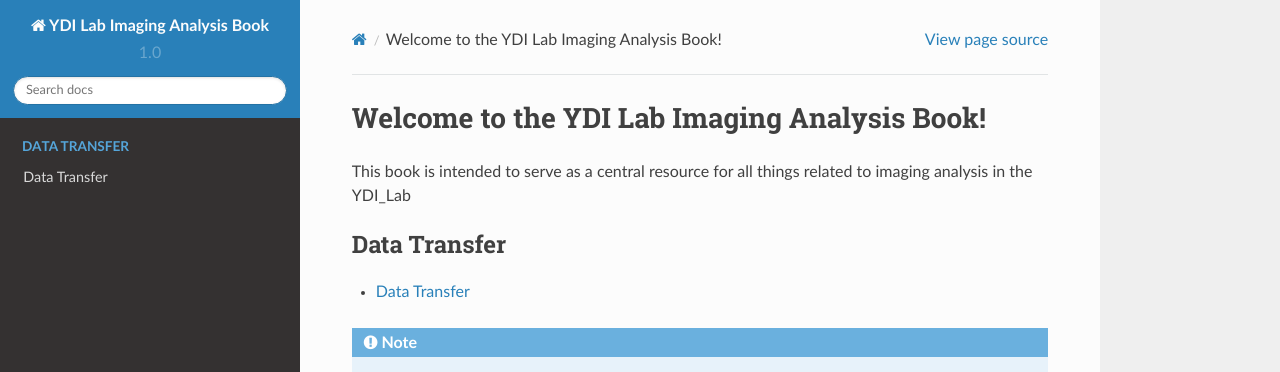
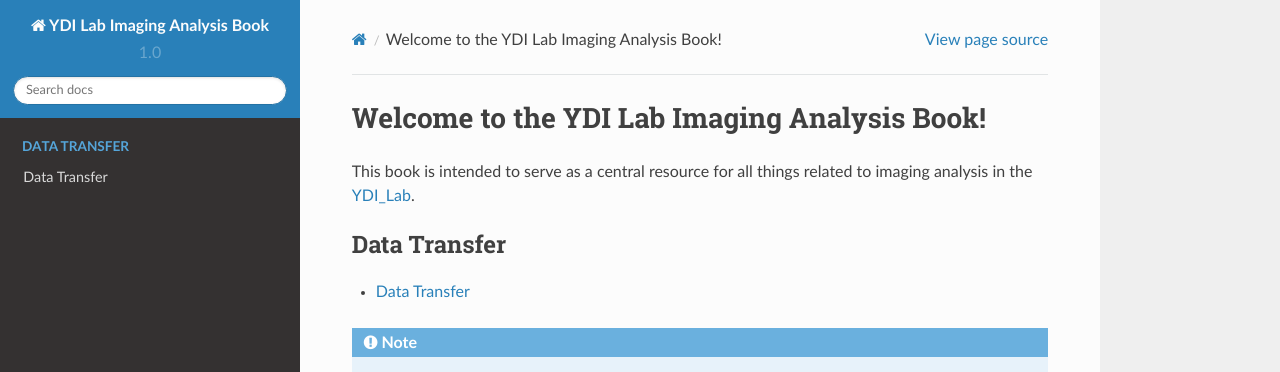
Before and after one commit to CFGEIER/YDI_imaging, a Sphinx documentation site: the page built from docs/index.rst, in a window 1280 px wide. Shown: the top 372 px of the page. Built offline with Sphinx 7.4.7 and the Read the Docs theme 2.0.0, drawn with Linux system fonts in a browser that asks for light colours; pages that are not in the unit, such as notebooks, are missing from menus; part of the change alters nothing that is shown.

```diff
--- a/docs/index.rst
+++ b/docs/index.rst
@@ -1,10 +1,7 @@
 Welcome to the YDI Lab Imaging Analysis Book!
 =============================
 
-This book is intended to serve as a central resource for all things related to imaging analysis in the YDI_Lab
-
-.. _YDI_Lab: https://www.ydiatuga.com/home
-
+This book is intended to serve as a central resource for all things related to imaging analysis in the `YDI_Lab <https://www.ydituga.com/home>`__.
 
 .. toctree::
    :maxdepth: 1
```
